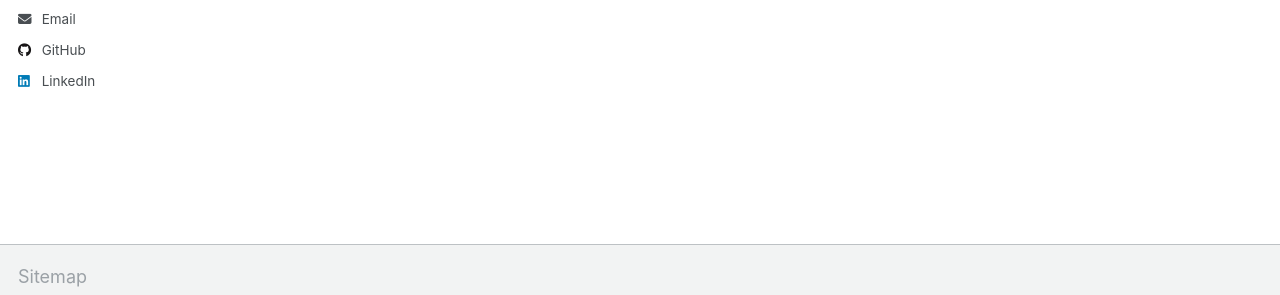
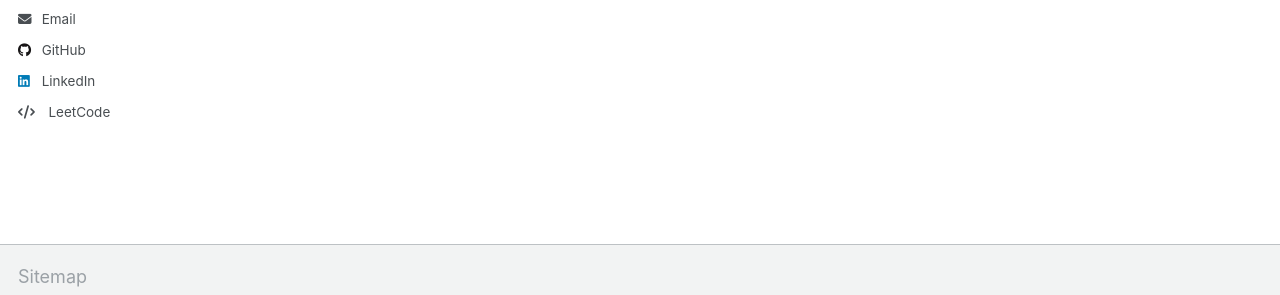
Before and after one commit to tanaya09/tanaya09.github.io, a Jekyll site: the page built from _pages/about.md, in a window 1280 px wide. Shown: the part 518-813 px from the top of the page. Built offline with Jekyll 4.4.1, drawn with Linux system fonts in a browser that asks for light colours.

Commit message:
Update author-profile.html

```diff
--- a/_includes/author-profile.html
+++ b/_includes/author-profile.html
@@ -117,6 +117,14 @@
       {% if author.linkedin %}
         <li><a href="https://www.linkedin.com/in/{{ author.linkedin }}"><i class="fab fa-fw fa-linkedin icon-pad-right" aria-hidden="true"></i>LinkedIn</a></li>
       {% endif %}
+      {% if author.leetcode %}
+  <li>
+    <a href="{{ author.leetcode }}" target="_blank">
+      <i class="fas fa-code icon-pad-right" aria-hidden="true"></i>LeetCode
+    </a>
+  </li>
+{% endif %}
+
       {% if author.mastodon %}
         <li><a href="{{ author.mastodon }}"><i class="fab fa-fw fa-mastodon icon-pad-right" aria-hidden="true"></i>Mastodon</a></li>
       {% endif %}
```
